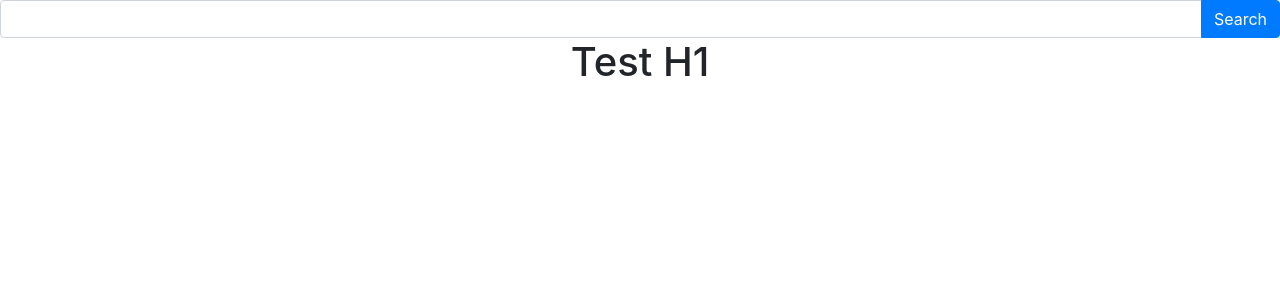
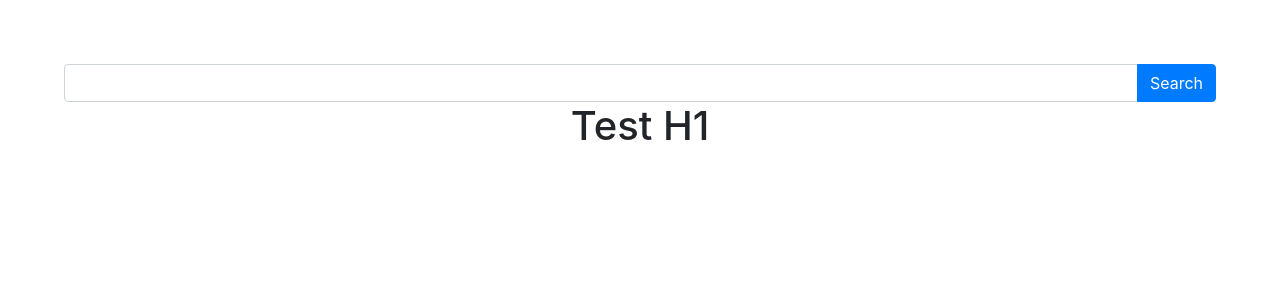
Before and after one commit to GlennChon/moviedb-search, a React (Create React App) app: page / in a window 1280 px wide. Shown: the top 300 px of the page. Built offline with nearby package versions, Linux system fonts and the light colour scheme.

Commit message:
added padding to app

```diff
--- a/src/App.css
+++ b/src/App.css
@@ -1,5 +1,6 @@
 .App {
   text-align: center;
+  padding: 5%;
 }
 
 .App-logo {
```
